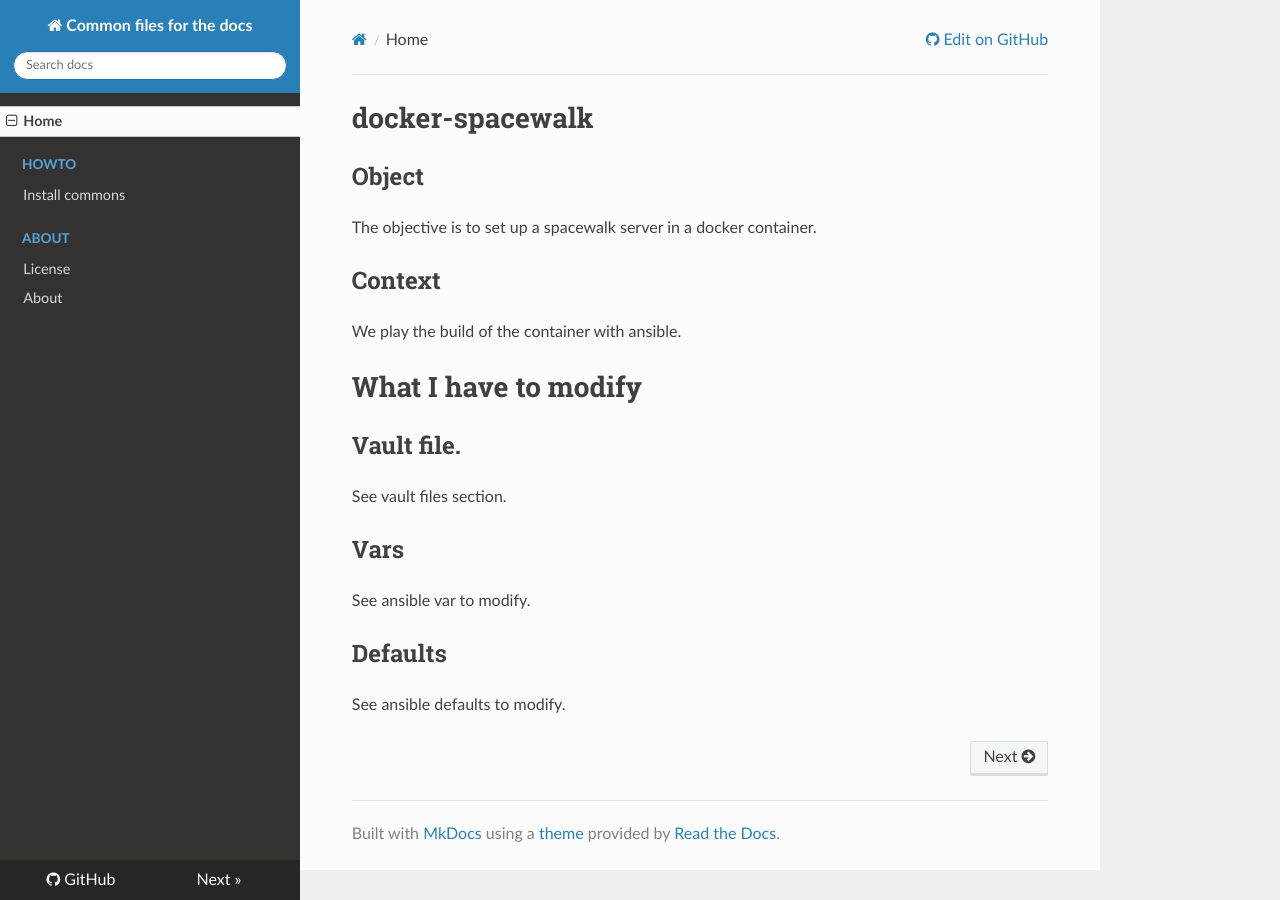
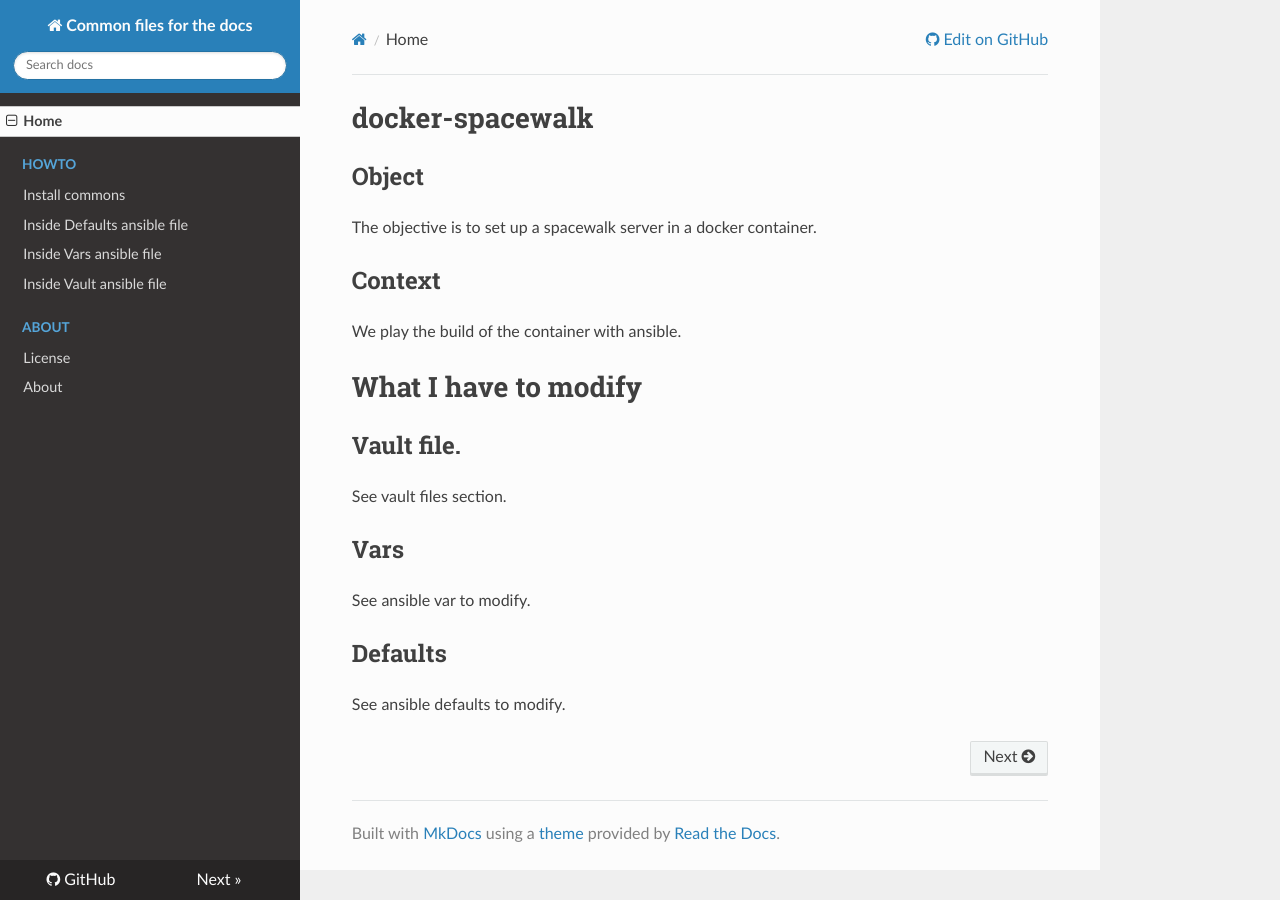
Before and after one commit to redbeard28/docker-spacewalk, an MkDocs documentation site: the page built from docs/index.md, in a window 1280 px wide. Built offline with MkDocs 1.6.1, drawn with Linux system fonts in a browser that asks for light colours; nearby versions of some CDN libraries; old or Windows-style settings are respelled for this version of MkDocs.

Commit message:
Add readthedocs

```diff
--- a/mkdocs.yml
+++ b/mkdocs.yml
@@ -8,5 +8,8 @@ theme: readthedocs
 pages:
   - [ 'index.md', 'Home' ]
   - [ 'utilisation.md', 'Howto', 'Install commons']
+  - [ 'defaults.md', 'Howto', 'Inside Defaults ansible file']
+  - [ 'vars.md', 'Howto', 'Inside Vars ansible file']
+  - [ 'vault.md', 'Howto', 'Inside Vault ansible file']
   - [ 'license.md', 'About', 'License' ]
   - [ 'about.md', 'About', 'About' ]
```
Also changed, not shown: docs/license.md (+2 -1 lines).
